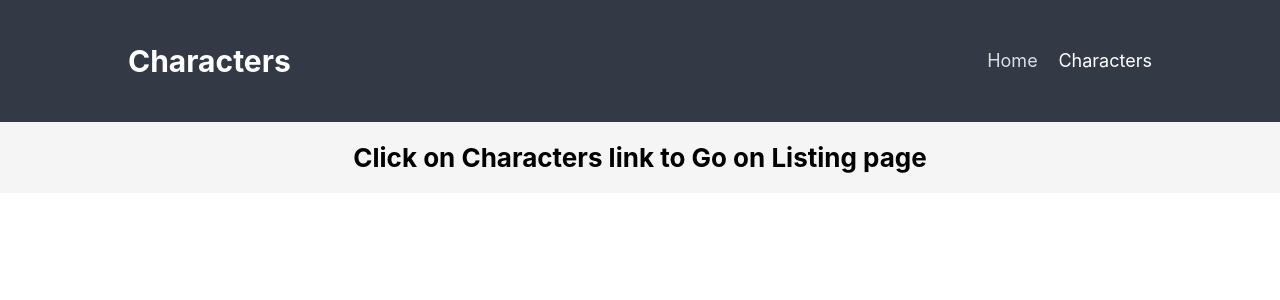
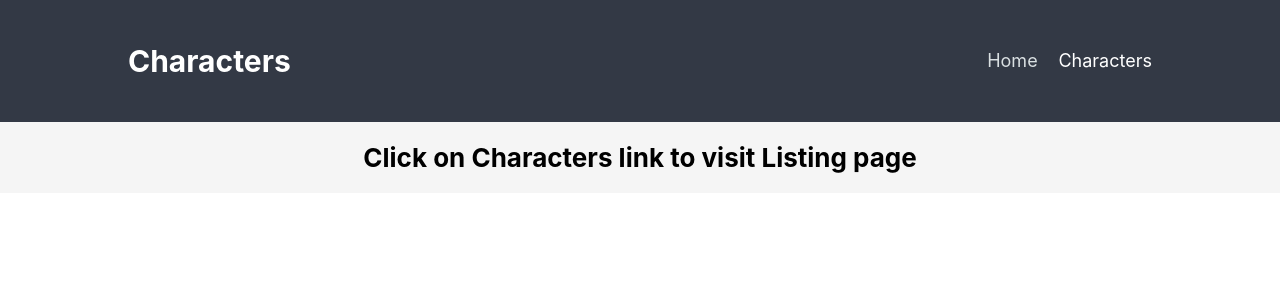
Before and after one commit to psanjeetprdxn/listing-app, a React (Create React App) app: page / in a window 1280 px wide. Shown: the top 300 px of the page. Built offline with nearby package versions, Linux system fonts and the light colour scheme.

Commit message:
chnage homepage text

```diff
--- a/src/components/home/Home.js
+++ b/src/components/home/Home.js
@@ -7,5 +7,5 @@ export default function Home() {
     "font-weight": "bold",
     "padding": '20px',
   };
-  return <div style={homeTitleStyling}>Click on Characters link to Go on Listing page</div>;
+  return <div style={homeTitleStyling}>Click on Characters link to visit Listing page</div>;
 }
```
